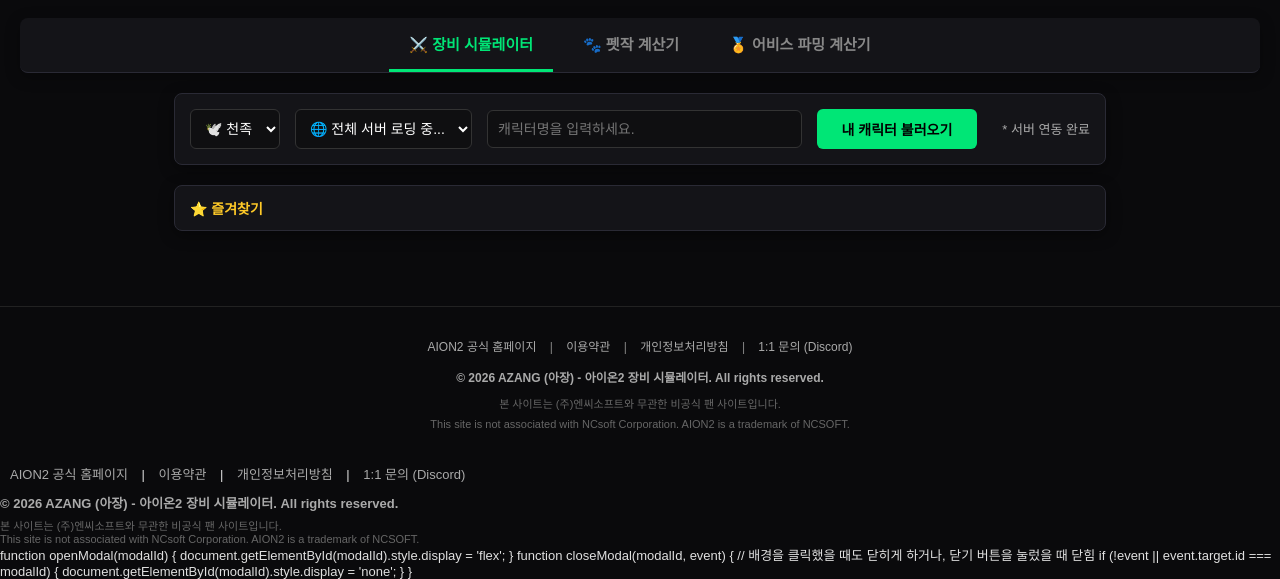
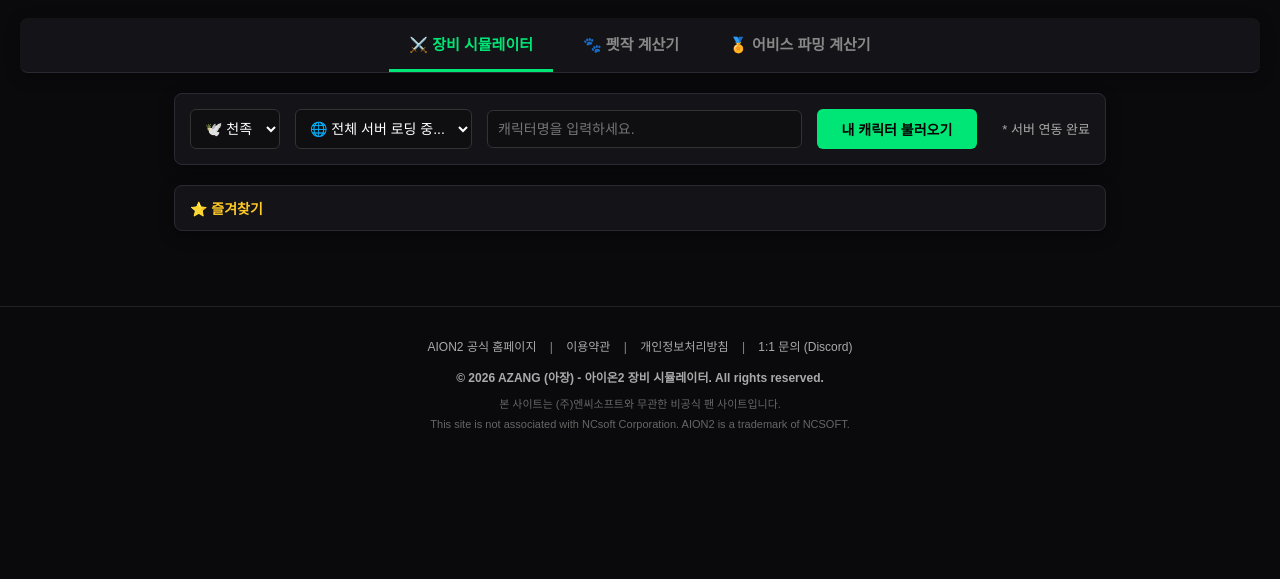
Before and after one commit to dlwp00700-oss/azang-aion2, a website: page index.html in a window 1280 px wide. Shown: the part 287-866 px from the top of the page. After the commit the page ends 800 px from the top, so only its background shows below. Drawn offline with Linux system fonts and the light colour scheme.

Commit message:
Update index.html

```diff
--- a/index.html
+++ b/index.html
@@ -9,6 +9,7 @@
     <meta property="og:description" content="내 캐릭터 장비 교체 시뮬레이션! 딜량 상승과 생존력을 1초 만에 계산합니다.">
 
     <title>아장(AZANG) - 아이온2 장비 분석 도우미</title>
+    <link rel="icon" type="image/png" href="flogo.png">
 
     <style>
         :root { --bg: #0a0a0c; --panel: #141418; --border: #2a2a35; --accent: #00e676; --accent-hover: #00c853; --pos: #69f0ae; --neg: #ff5252; --text: #e0e0e0; }
@@ -520,6 +521,7 @@
     <div class="side-ad-area">
         <div class="ad-banner-box">[광고]<br>우측 배너 영역<br>(160x600)</div>
     </div>
+
 </div>
 
 <div id="termsModal" class="modal-overlay" onclick="closeModal('termsModal', event)">
@@ -553,38 +555,20 @@
         <p>사이트 운영 유지를 위해 구글 애드센스(Google AdSense) 등의 광고가 게재될 수 있습니다. 광고 제공업체는 사용자의 관심사에 맞는 광고를 송출하기 위해 쿠키(Cookie)를 사용할 수 있습니다. 사용자는 브라우저 설정을 통해 쿠키 저장을 거부할 수 있습니다.</p>
     </div>
 </div>
-            <div class="footer-links">
-                <a href="https://aion2.plaync.com/" target="_blank">AION2 공식 홈페이지</a> |
-                <a href="#">이용약관</a> |
-                <a href="#">개인정보처리방침</a> |
-                <a href="https://discord.gg/N3EV4pxf" target="_blank">1:1 문의 (Discord)</a>
-            </div>
-            <div class="footer-copy">© 2026 AZANG (아장) - 아이온2 장비 시뮬레이터. All rights reserved.</div>
-            <div class="footer-desc">
-                본 사이트는 (주)엔씨소프트와 무관한 비공식 팬 사이트입니다.<br>
-                This site is not associated with NCsoft Corporation. AION2 is a trademark of NCSOFT.
-            </div>
-        </footer>
-
-    </div>
-
-    <div class="side-ad-area">
-        <div class="ad-banner-box">[광고]<br>우측 배너 영역<br>(160x600)</div>
-    </div>
-
-</div>
-
-
+
+<script>
+    // 팝업(모달) 열기/닫기 함수
     function openModal(modalId) {
         document.getElementById(modalId).style.display = 'flex';
     }
 
     function closeModal(modalId, event) {
-        // 배경을 클릭했을 때도 닫히게 하거나, 닫기 버튼을 눌렀을 때 닫힘
         if (!event || event.target.id === modalId) {
             document.getElementById(modalId).style.display = 'none';
         }
     }
+
+    const API_BASE = "/api";
 <script>
     const API_BASE = "/api";
     let currentEquipData = [];
```
